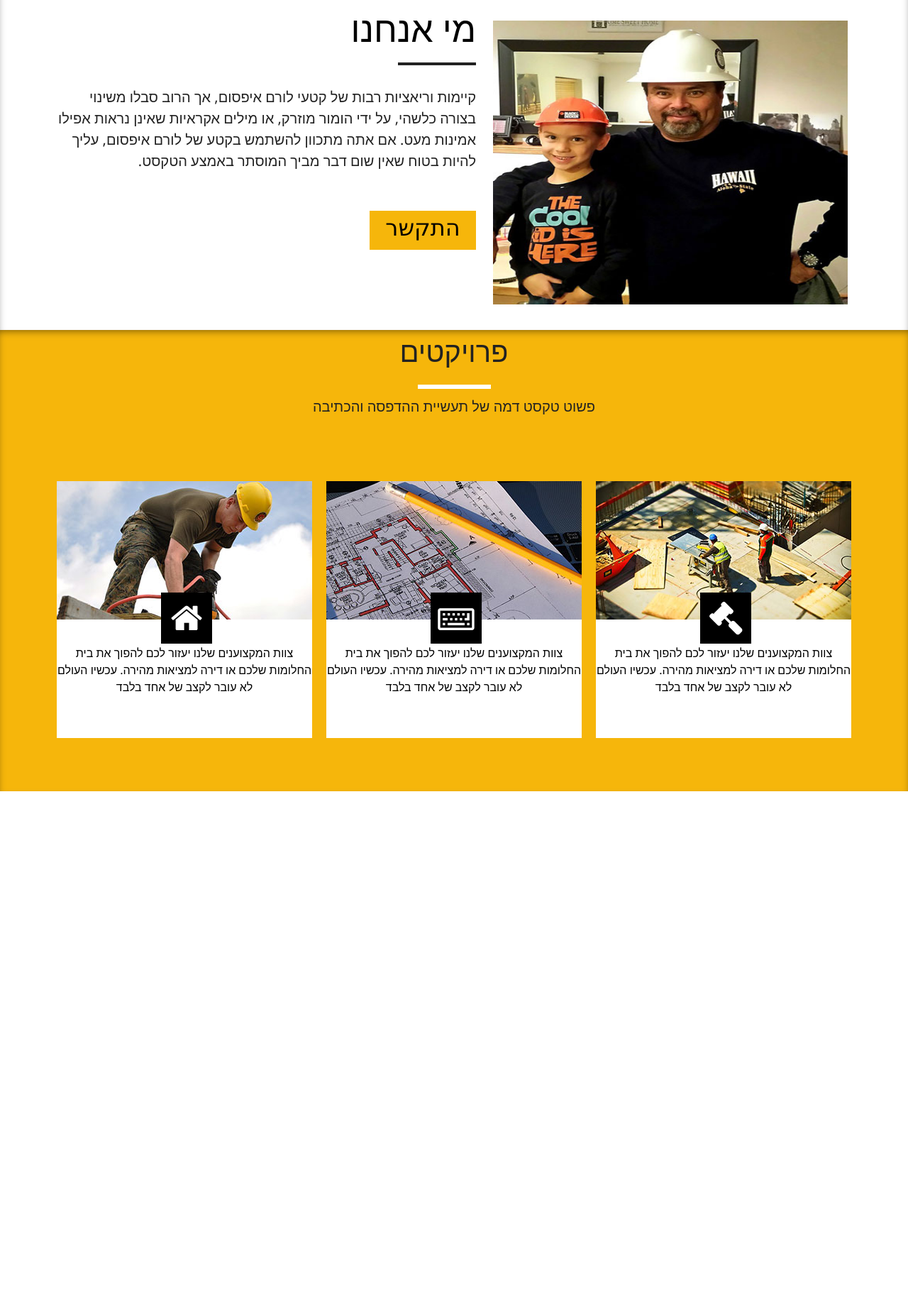
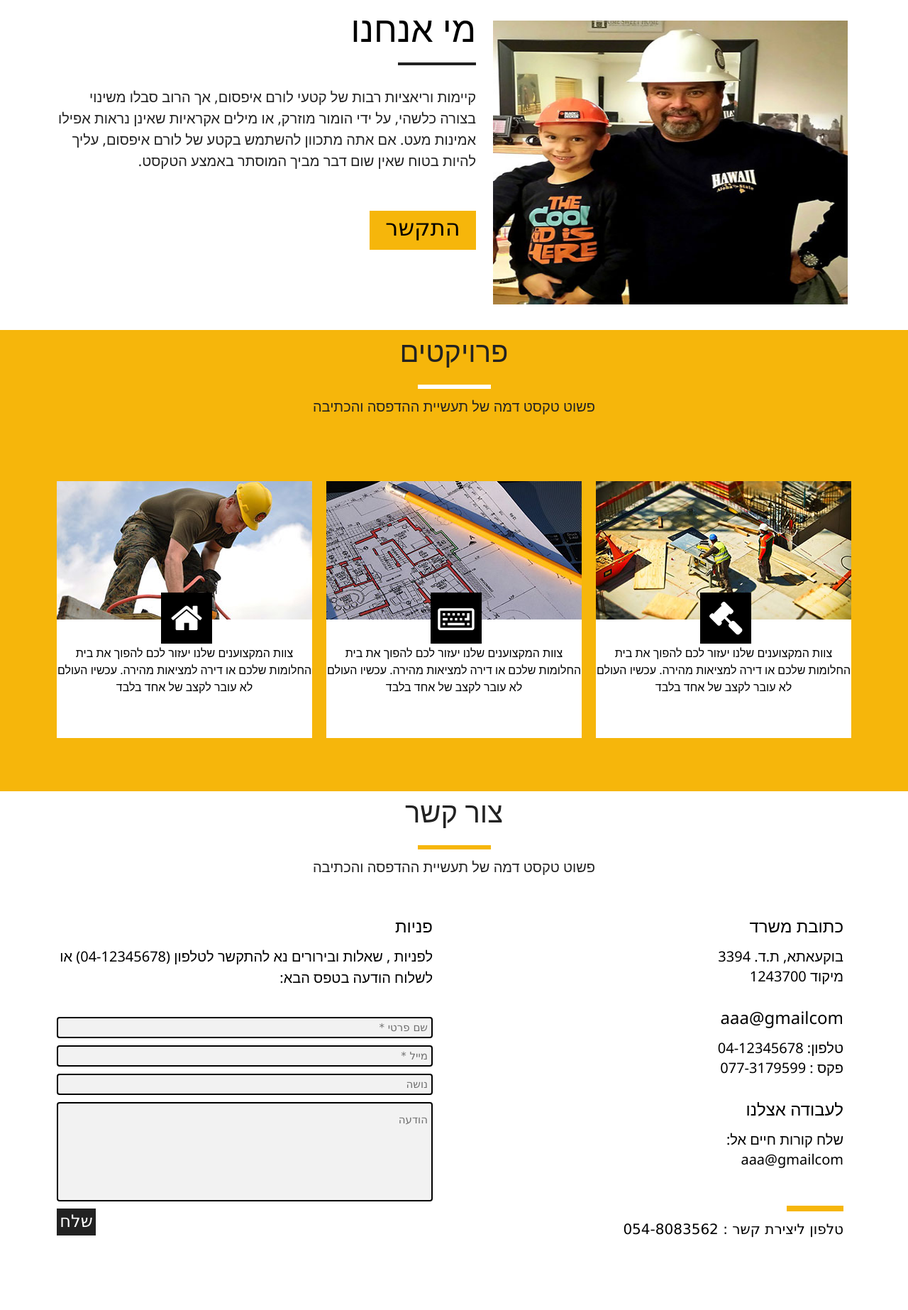
Before and after one commit to s-amasha/Test-3_18-10-2020, a plain HTML site: page index.html in a window 1280 px wide. Shown: the part 954-2800 px from the top of the page at 71% size. Before the commit the page ends 2069 px from the top, so only its background shows below. Drawn offline with nearby package versions, Linux system fonts and the light colour scheme.

Commit message:
adding new div contactUs

```diff
--- a/index.html
+++ b/index.html
@@ -9,21 +9,21 @@
     <link rel="stylesheet" href="style.css">
     <link rel="stylesheet" href="https://www.w3schools.com/w3css/4/w3.css">
 
-    <title></title>
+    <title>כותרת</title>
 </head>
 
 <body>
     <nav>
         <div class="mainMenu">
-            <li><a class="button" href="#Div4"> התקשר </a></li>
-            <li><a class="button" href="#Div3"> פרויקטים </a></li>
-            <li><a class="button" href="#Div2"> מי אנחנו </a></li>
-            <li><a class="button" href="#Div1"> אודות החברה </a></li>
+            <li><a class="button" href="#div4"> התקשר </a></li>
+            <li><a class="button" href="#div3"> פרויקטים </a></li>
+            <li><a class="button" href="#div2"> מי אנחנו </a></li>
+            <li><a class="button" href="#div1"> אודות החברה </a></li>
             <img class="logo" src="logo.png">
         </div>
     </nav>
 
-    <div class="slid" id="Div1" style="text-align: center;">
+    <div class="slid" id="div1" style="text-align: center;">
         <h2 class="welcome">ברוכים הבאים</h2>
         <h2 class="tite1">נקיון, מודרני, רב תכליתי</h2>
         <h4 class="tite2">צוות המקצוענים שלנו יעזור לכם להפוך את בית החלומות שלכם או דירה למציאות מהירה. עכשיו העולם לא עובר לקצב של אחד בלבד</h4>
@@ -53,7 +53,7 @@
         </div>
     </div>
 
-    <div class="aboutUs" id="Div2">
+    <div class="aboutUs" id="div2">
         <div class="aboutUs-lineTite" style="text-align: center;">
             <h2 class="aboutUsTite">עלינו</h2>
             <h2 class="lineOrange"></h2>
@@ -71,7 +71,7 @@
         </div>
     </div>
 
-    <div class="whatWeOffer" id="Div3">
+    <div class="whatWeOffer" id="div3">
         <div class="aboutUs-lineTite" style="text-align: center;">
             <h2 class="aboutUsTite">פרויקטים</h2>
             <h2 class="whiteLine"></h2>
@@ -95,5 +95,39 @@
         </div>
     </div>
 
+    <div class="contactUs" id="div4">
+        <div class="aboutUs-lineTite" style="text-align: center;">
+            <h2 class="contactUsTite">צור קשר</h2>
+            <h2 class="lineOrange"></h2>
+        </div>
+        <h4 style="text-align: center; color:  #222222;">פשוט טקסט דמה של תעשיית ההדפסה והכתיבה</h4>
+        <div style=" margin-top: 50px; height: 700px;">
+            <h3 style="margin-right: 670px;">פניות</h3>
+            <h4 style="margin-right: 670px; margin-left: 47px;">לפניות , שאלות ובירורים נא להתקשר לטלפון (04-12345678) או לשלוח הודעה בטפס הבא:</h4>
+            <div style=" display: inline-grid; margin-right: 670px; padding-top: 30px; width: 530px; margin-left: 47px;">
+                <input type="text" style="padding-right:5px; height: 30px; margin-bottom: 10px; background: #0000000d; outline-style: auto;" value="" required="" placeholder="שם פרטי *" pattern="^.+@.+\.[a-zA-Z]{2,63}$" maxlength="250">
+                <input type="email" style="padding-right:5px; height: 30px; margin-bottom: 10px; background: #0000000d; outline-style: auto;" value="" required="" placeholder="מייל *" pattern="^.+@.+\.[a-zA-Z]{2,63}$" maxlength="250">
+                <input type="text" style="padding-right:5px; height: 30px; margin-bottom: 10px; background: #0000000d; outline-style: auto;" value="" required="" placeholder="נושה" pattern="^.+@.+\.[a-zA-Z]{2,63}$" maxlength="250">
+                <input type="text" style="padding-right:5px; height: 140px; margin-bottom: 10px; background: #0000000d; outline-style: auto; padding-bottom: 90px;" value="" required="" placeholder="הודעה" pattern="^.+@.+\.[a-zA-Z]{2,63}$" maxlength="250">
+                <div style="height: 30px; width: 55px; background: #222222; color: white; font-size: x-large; text-align: center; padding-bottom: 38px; margin-right: 475px;">שלח</div>
+                <div style="direction: rtl; width: 400px; height: 500px; margin-inline-start: -579px; margin-block-start: -464px;">
+                    <h3>כתובת משרד</h3>
+                    <h4 style="margin-bottom: -12px;">בוקעאתא, ת.ד. 3394</h4>
+                    <h4 style="margin-bottom: 25px;">מיקוד 1243700</h4>
+                    <h3>aaa@gmailcom</h3>
+                    <h4 style="margin-bottom: -12px;">טלפון: 04-12345678</h4>
+                    <h4 style="margin-bottom: 25px;">פקס : 077-3179599</h4>
+                    <h3>לעבודה אצלנו</h3>
+                    <h4 style="margin-bottom: -12px;">שלח קורות חיים אל:</h4>
+                    <h4 style="margin-bottom: 50px;">aaa@gmailcom</h4>
+                    <h2 class="lineOrange2"></h2>
+                    <span style="font-size:20px;">טלפון ליצירת קשר : 054-8083562</span>
+                </div>
+            </div>
+
+        </div>
+    </div>
+    </div>
+
     <script src="script.js"></script>
 </body>
--- a/style.css
+++ b/style.css
@@ -41,6 +41,7 @@ li {
     padding-right: 70px;
     padding-top: 5px;
     padding-bottom: 5px;
+    z-index: 99999999;
     -webkit-box-shadow: inset 3px -6px 3px -5px rgba(0, 0, 0, 1);
     -moz-box-shadow: inset 3px -6px 3px -5px rgba(0, 0, 0, 1);
     box-shadow: inset 3px -6px 3px -5px rgba(0, 0, 0, 1);
@@ -58,7 +59,7 @@ li {
 
 .slid {
     padding-top: 200px;
-    min-height: 650px;
+    height: 650px;
     background-image: url("slider-1.jpg");
     background-color: black;
 }
@@ -113,9 +114,6 @@ li {
 
 .aboutUs {
     width: auto;
-    -webkit-box-shadow: inset 0px 5px 12px -4px rgba(0, 0, 0, 0.53);
-    -moz-box-shadow: inset 0px 5px 12px -4px rgba(0, 0, 0, 0.53);
-    box-shadow: inset 0px 5px 12px -4px rgba(0, 0, 0, 0.53);
 }
 
 .aboutUsTite {
@@ -164,9 +162,6 @@ li {
     min-height: 650px;
     width: auto;
     background: #f6b60b;
-    -webkit-box-shadow: inset 0px 5px 12px -4px rgba(0, 0, 0, 0.53);
-    -moz-box-shadow: inset 0px 5px 12px -4px rgba(0, 0, 0, 0.53);
-    box-shadow: inset 0px 5px 12px -4px rgba(0, 0, 0, 0.53);
 }
 
 .whiteLine {
@@ -200,3 +195,16 @@ li {
     position: absolute;
     margin-block-start: -38px;
 }
+
+.contactUsTite {
+    margin-top: -1px;
+    color: #222222;
+    font-size: 40px;
+    margin-bottom: 17px;
+}
+
+.lineOrange2 {
+    height: 8px;
+    width: 80px;
+    background: #f6b60b;
+}
```
